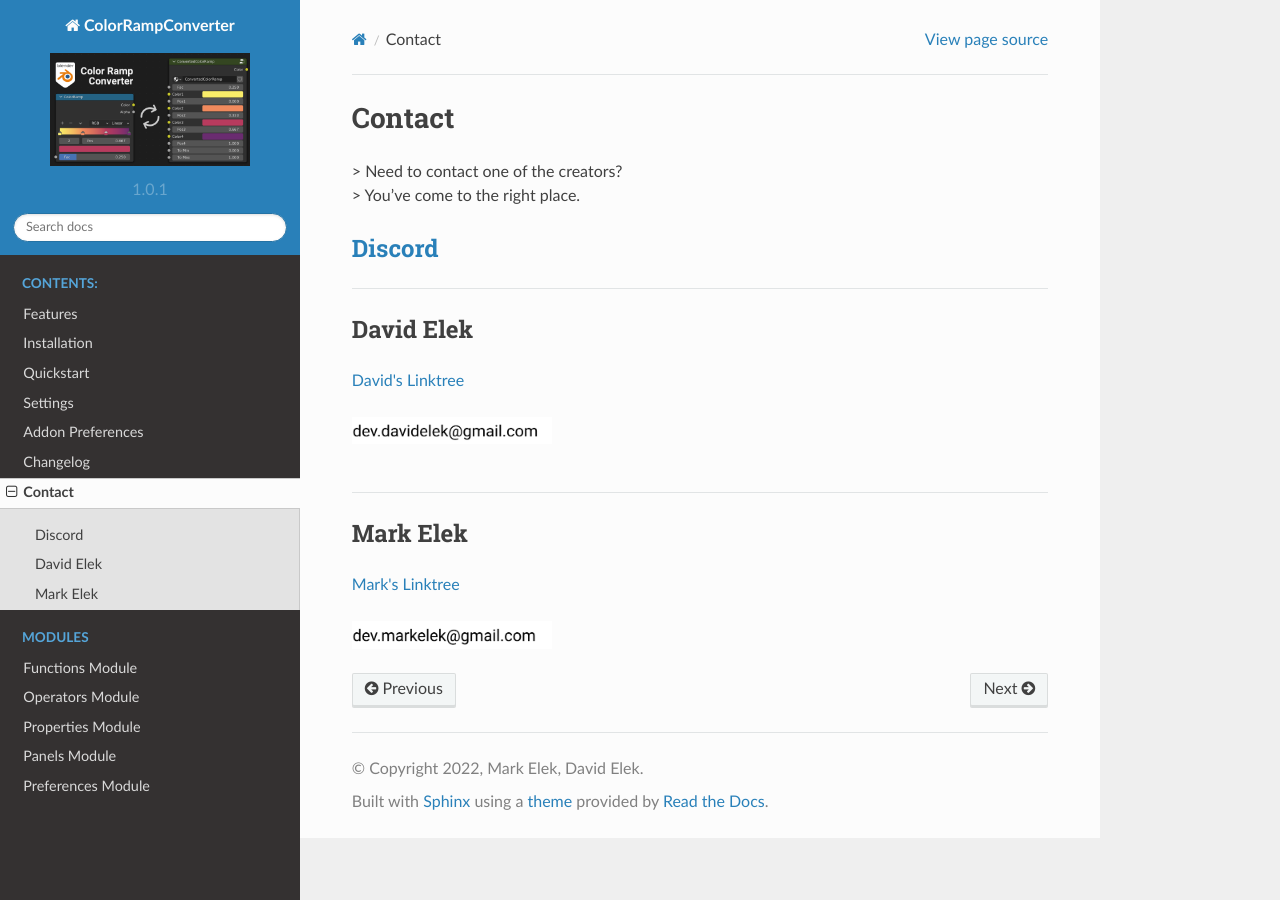
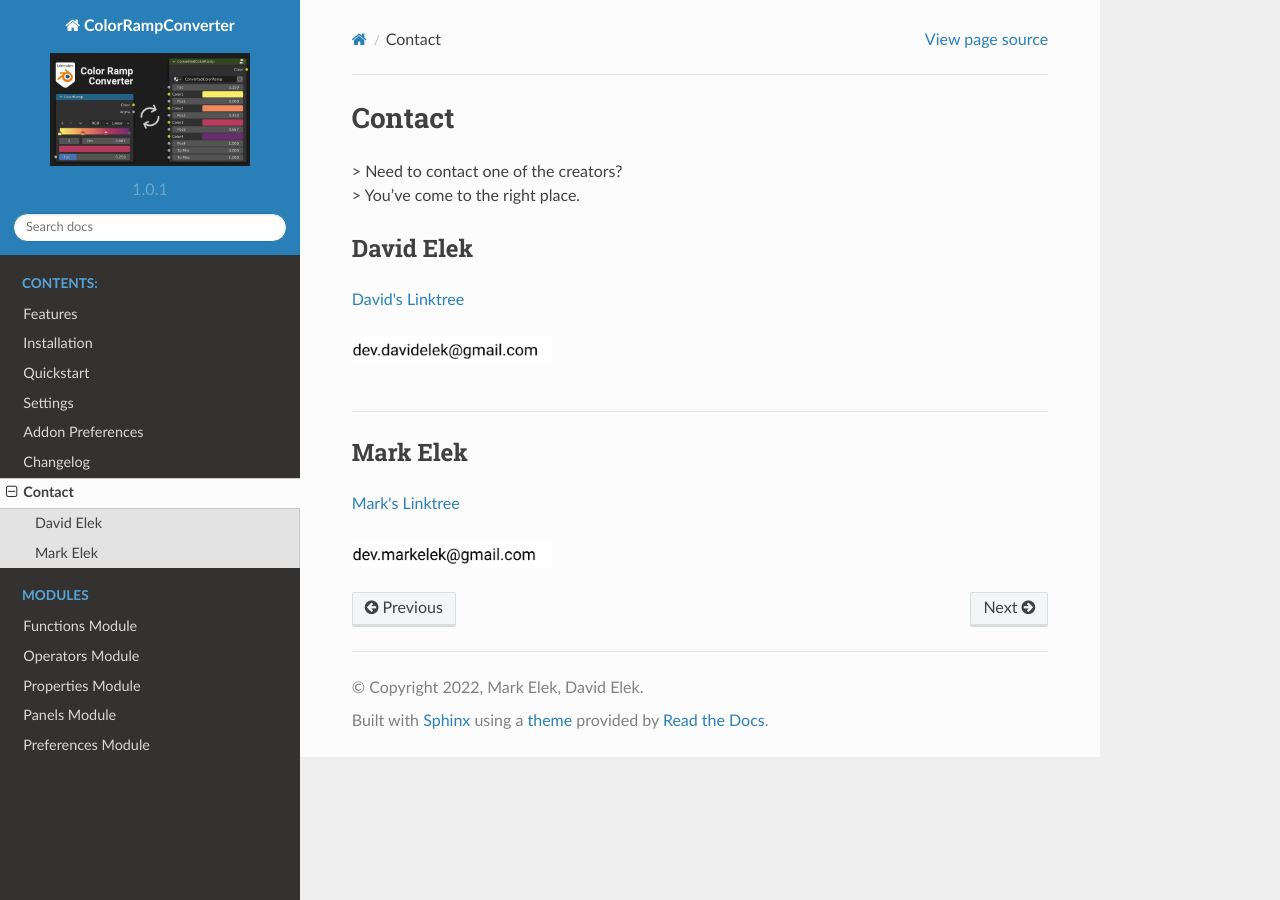
Before and after one commit to markelekdotcom/color-ramp-converter, a Sphinx documentation site: the page built from docs/contact.rst, in a window 1280 px wide. Built offline with Sphinx 7.4.7 and the Read the Docs theme 2.0.0, drawn with Linux system fonts in a browser that asks for light colours.

Commit message:
Update: docs
- Remove discord link for now
- Capitalize 'M' in 'Blendermarket'

```diff
--- a/docs/contact.rst
+++ b/docs/contact.rst
@@ -4,16 +4,6 @@
 
 | > Need to contact one of the creators?
 | > You've come to the right place.
-
-----------
-|Discord|
-----------
-
-.. |Discord| raw:: html
-
-   <a href="https://discord.gg/m8ct5xYMCU" target="_blank">Discord</a>
-
-------------------------
 
 
 -----------
--- a/docs/index.rst
+++ b/docs/index.rst
@@ -23,7 +23,7 @@
 
 .. |Blendermarket| raw:: html
 
-   <a href="https://blendermarket.com/products/colorrampconverter" target="_blank">Blendermarket</a>
+   <a href="https://blendermarket.com/products/colorrampconverter" target="_blank">BlenderMarket</a>
 
 .. |Artstation| raw:: html
 
```
